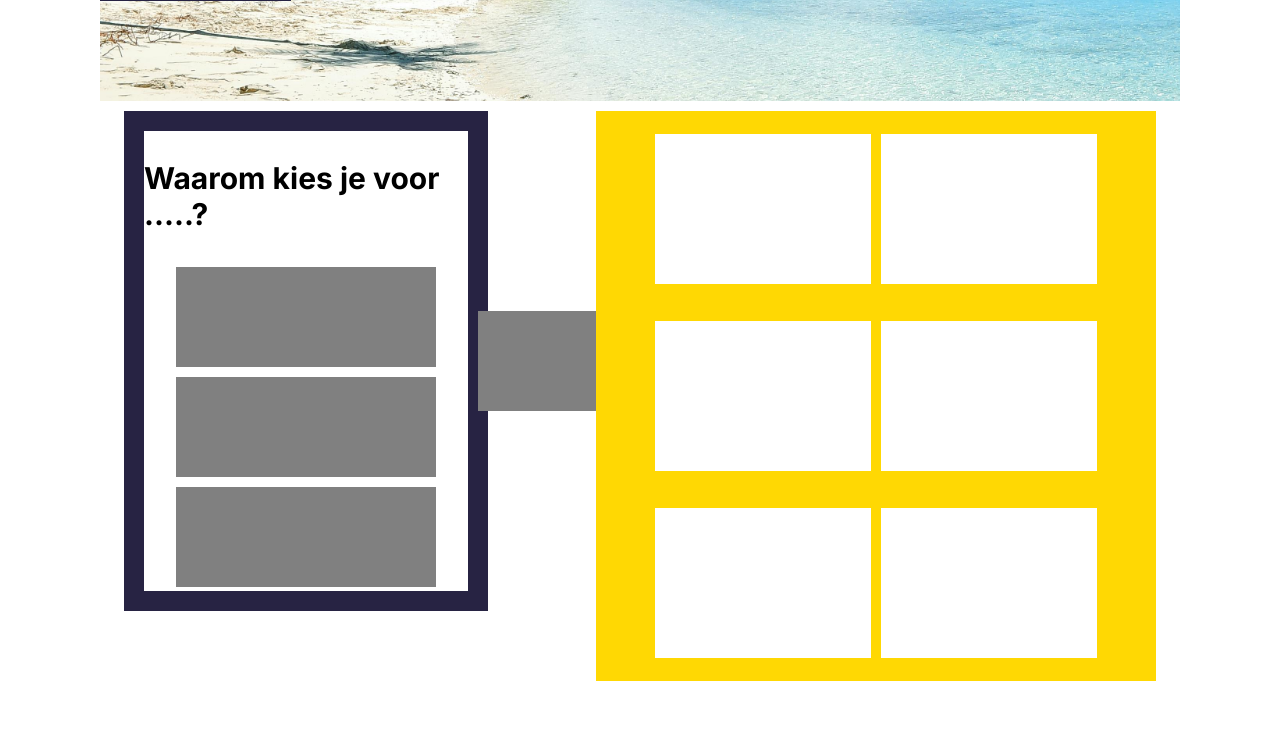
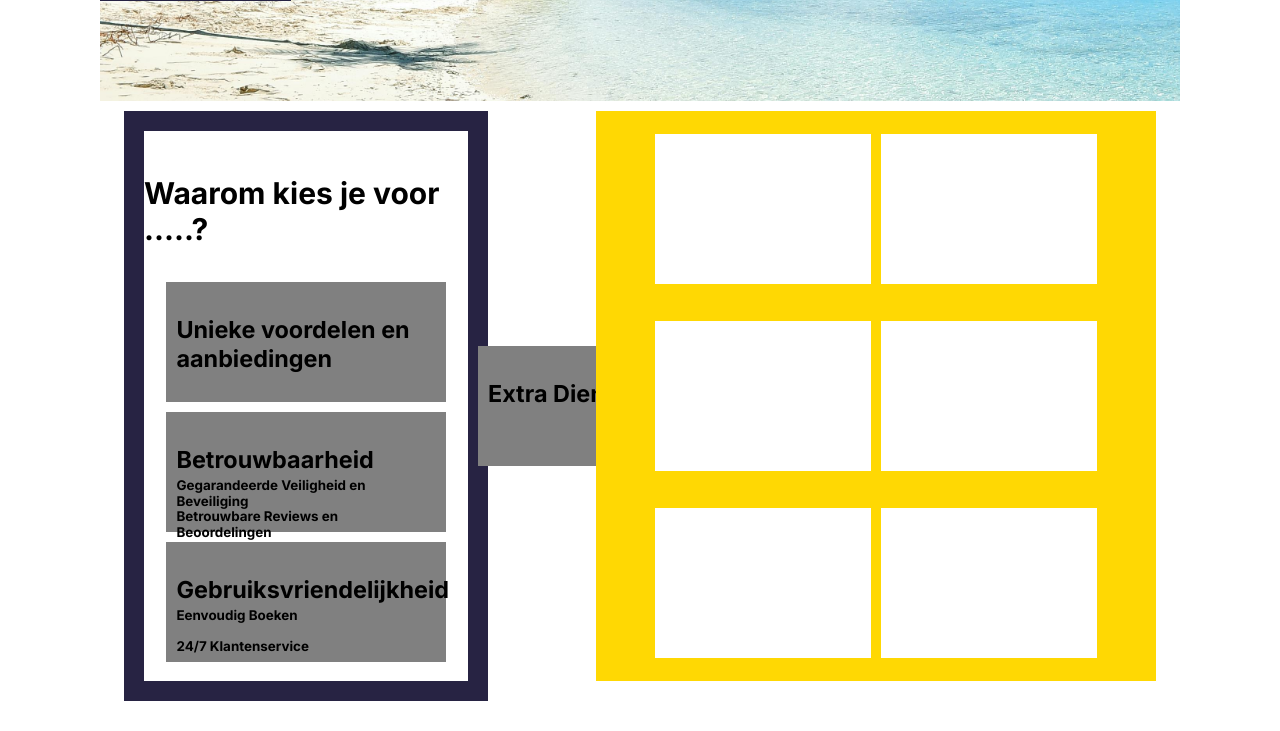
Before and after one commit to anke180/Reisbureau, a PHP site: page / in a window 1280 px wide. Shown: the part 699-1430 px from the top of the page. Run offline with PHP 8.4, Linux system fonts and the light colour scheme.

Commit message:
Update
Homepage update + begin aan klantenservice

```diff
--- a/html/CSS/index.css
+++ b/html/CSS/index.css
@@ -51,6 +51,10 @@ body{
     height: 100px;
     width: 80%;
     background-color: grey;
+    padding: 10px;
+}
+#text{
+    height: 0;
 }
 .inf1{
     height: 500px;
@@ -69,8 +73,19 @@ body{
     font-family: "Inter", sans-serif;
     margin-bottom: 20px;
 }
+.b3{
+    height: 600px;
+    width: 100%;
+    background-color: rgba(138, 20, 20, 0.699);
+    display: flex;
+    flex-wrap: wrap;
+    flex-direction: row;
+    gap: 10%;
+    justify-content: center;
+    font-family: "Inter", sans-serif;
+}
 .inf2{
-    height: 460px;
+    height: 550px;
     width: 30%;
     background-color: #ffffff;
     border-style: solid;
--- a/html/index.php
+++ b/html/index.php
@@ -12,10 +12,10 @@
         <div class="header">
             <div class="logo"></div>
             <a href="" class="but1">LOGO</a>
-            <a href="" class="but1">Home</a>
-            <a href="" class="but1">Bestemming</a>
-            <a href="" class="but1">Klantenservice</a>
-            <a href="" class="but1">Login</a>
+            <a href="index.php" class="but1">Home</a>
+            <a href="pages/locations.php" class="but1">Bestemming</a>
+            <a href="pages/service.php" class="but1">Klantenservice</a>
+            <a href="pages/login.php" class="but1">Login</a>
         </div>
         <div class="b1">
             <div class="inf1">
@@ -31,10 +31,22 @@
         <div class="b2">
             <div class="inf2">
                 <h2>Waarom kies je voor .....?</h2>
-                <div class="inf"></div>
-                <div class="inf"></div>
-                <div class="inf"></div>
-                <div class="inf"></div>
+                <div class="inf">
+                <h3 id="text">Unieke voordelen en aanbiedingen</h3>
+                </div>
+                <div class="inf">
+                <h3 id="text">Betrouwbaarheid</h3>
+                <h6 id="text">Gegarandeerde Veiligheid en Beveiliging</h6>
+                <h6 id="text">Betrouwbare Reviews en Beoordelingen</h6>
+                </div>
+                <div class="inf">
+                <h3 id="text">Gebruiksvriendelijkheid</h3>
+                <h6 id="text">Eenvoudig Boeken</h6>
+                <h6 id="text">24/7 Klantenservice</h6>
+                </div>
+                <div class="inf">
+                <h3 id="text">Extra Diensten</h3>
+                </div>
             </div>
             <div class="inf3">
                 <div class="inf4"></div>
```
Also changed, not shown: html/js/main.jsx (added, +14 -0 lines).
